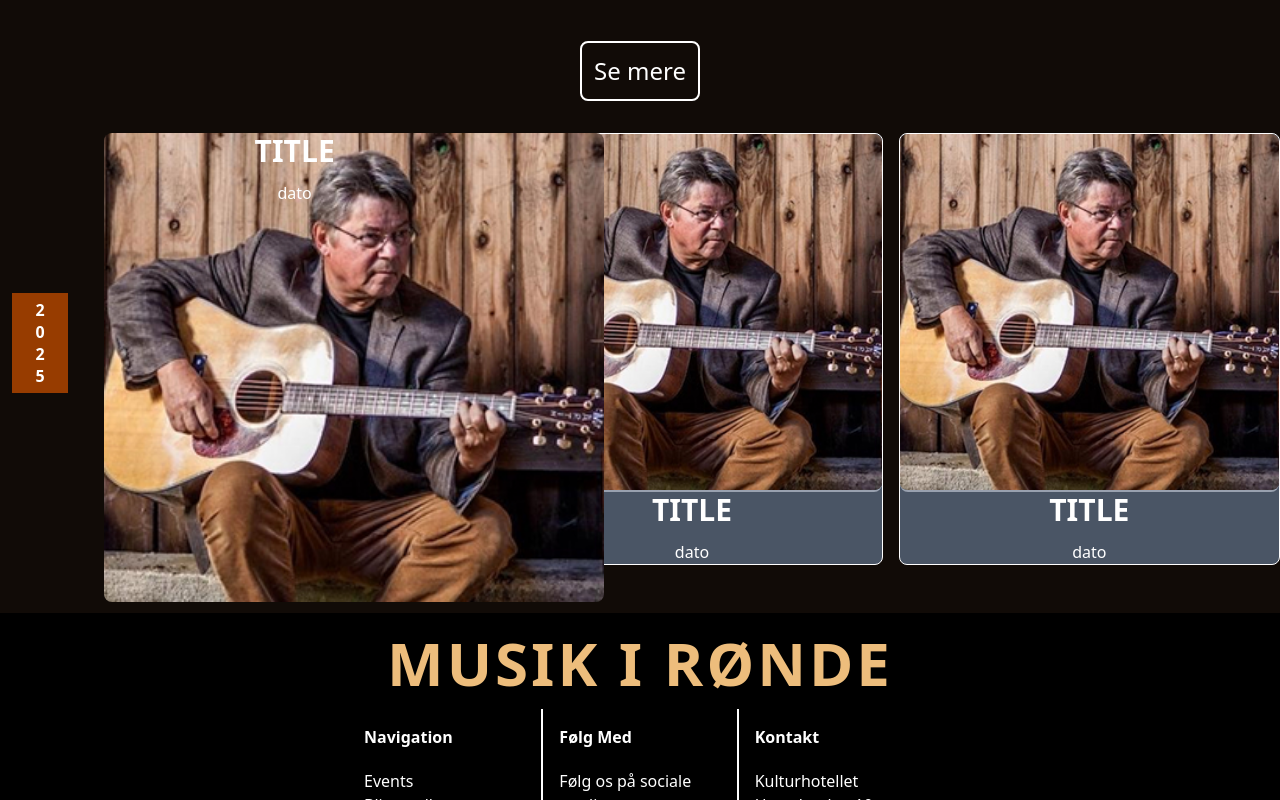
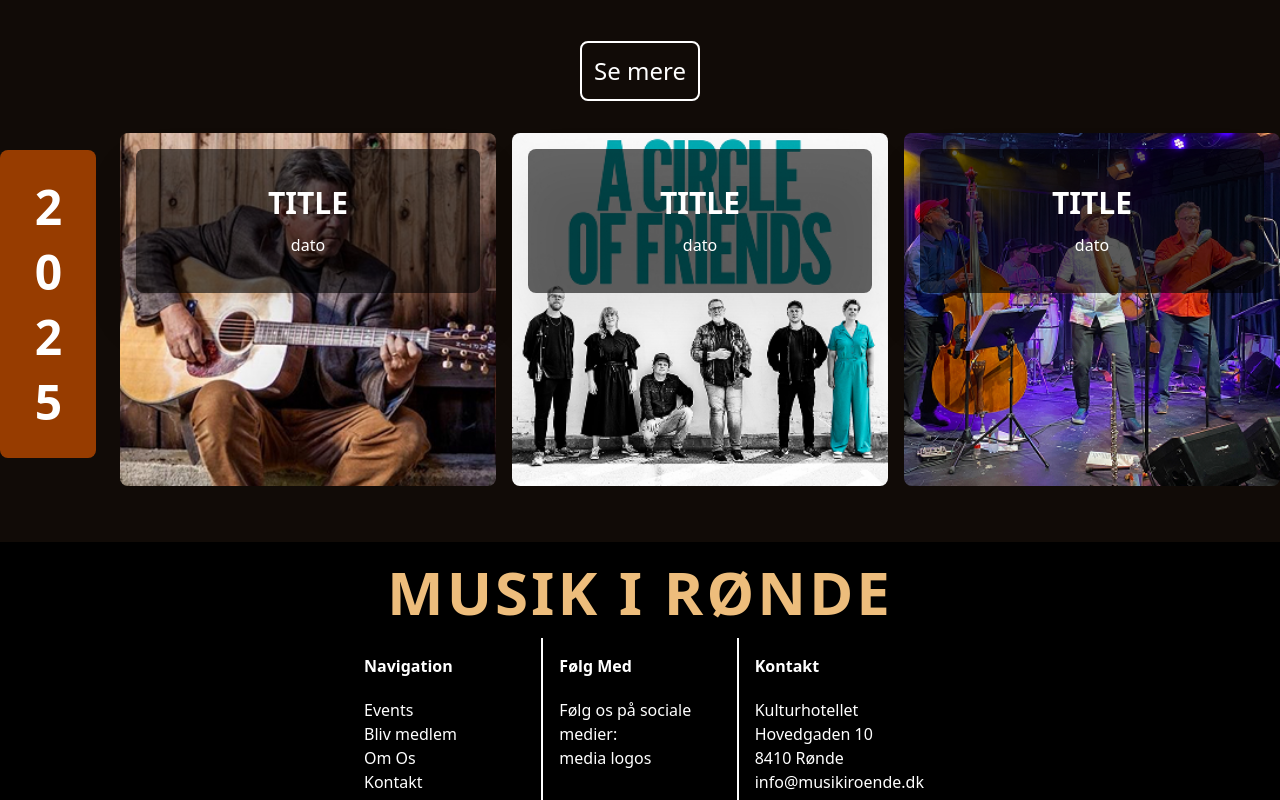
Before and after one commit to Akuikuzu/MIR, a Next.js app: page / in a window 1280 px wide. Shown: the part 1600-2400 px from the top of the page. Built offline with nearby package versions, Linux system fonts and the light colour scheme.

Commit message:
cards done

```diff
--- a/src/Components/Footer.tsx
+++ b/src/Components/Footer.tsx
@@ -36,7 +36,7 @@ function Footer() {
                         src={"/image1.png"}
                         alt="Picture of the author"
                         width={300}
-                        height={200}
+                        height={300}
                         className="block p-2"
                         loading="eager"
                     />
@@ -44,7 +44,7 @@ function Footer() {
                         src={"/image3.png"}
                         alt="Picture of the author"
                         width={300}
-                        height={200}
+                        height={300}
                         className="block p-2"
                         loading="eager"
                     />
--- a/src/app/page.tsx
+++ b/src/app/page.tsx
@@ -141,47 +141,57 @@ export default function Home() {
           <button className="text-2xl border-2 rounded-lg m-2 p-3">Se mere</button>
         </div>
       </section>
-      <section className="flex gap-6 mb-12 justify-center">
+      <section className="flex gap-6 mb-14 justify-center">
         <div className="shrink-0 flex items-center">
-          <div className="bg-amber-800 text-white font-bold py-4 m-3 vertical-rl">
+          <div className="bg-amber-800 text-white font-bold p-6 vertical-rl text-5xl rounded-lg">
             2025
           </div>
         </div>
         <div className="grid grid-cols-1 md:grid-cols-2 lg:grid-cols-3 gap-4">
-          <div className="mt-3 rounded-lg text-center">
+          <div className="mt-3 rounded-lg text-center relative">
             <Image
               src="/group35.jpg" // put your image in public/hero.jpg
               alt="Live music performance"
               width={500}
               height={500}
-            className="object-cover object-center rounded-lg absolute"
+              className="object-cover object-center rounded-lg"
             />
-            <div className="relative shadow-black shadow-">
+            <div className="absolute inset-4">
+              <div className="bg-black/60 px-9 py-9 rounded-lg drop-shadow-2xl">
                 <p className="uppercase text-3xl font-bold mb-3">title</p>
                 <p>dato</p>
               </div>
             </div>
-          <div className="bg-gray-600 mt-3 border rounded-lg text-center">
+          </div>
+          <div className="mt-3 rounded-lg text-center relative">
             <Image
-            src="/group35.jpg" // put your image in public/hero.jpg
+              src="/group37.jpg" // put your image in public/hero.jpg
               alt="Live music performance"
               width={500}
               height={500}
-            className="object-cover object-center rounded-lg border-b-2 border-gray-400"
+              className="object-cover object-center rounded-lg"
             />
+            <div className="absolute inset-4">
+              <div className="bg-black/60 px-9 py-9 rounded-lg drop-shadow-2xl">
                 <p className="uppercase text-3xl font-bold mb-3">title</p>
                 <p>dato</p>
               </div>
-          <div className="bg-gray-600 mt-3 border rounded-lg text-center">
+            </div>
+          </div>
+          <div className="mt-3 rounded-lg text-center relative">
             <Image
-            src="/group35.jpg" // put your image in public/hero.jpg
+              src="/group36.jpg" // put your image in public/hero.jpg
               alt="Live music performance"
               width={500}
               height={500}
-            className="object-cover object-center rounded-lg border-b-2 border-gray-400"
+              className="object-cover object-center rounded-lg"
             />
+            <div className="absolute inset-4">
+              <div className="bg-black/60 px-9 py-9 rounded-lg drop-shadow-2xl">
                 <p className="uppercase text-3xl font-bold mb-3">title</p>
                 <p>dato</p>
+              </div>
+            </div>
           </div>
         </div>
       </section>
```
Lines whose indentation alone changed are shown as unchanged.
